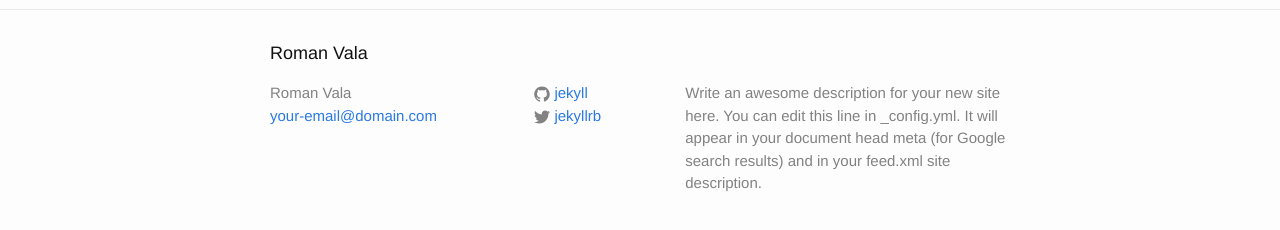
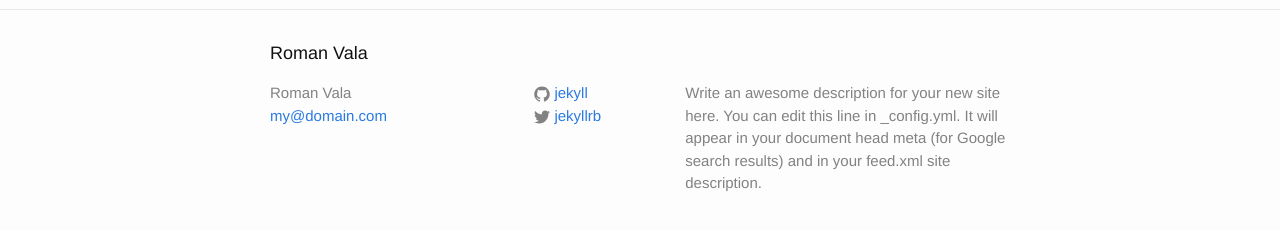
Before and after one commit to Roman-Vala/Roman-Vala.github.io, a Jekyll site: the page built from index.html, in a window 1280 px wide. Shown: the part 287-517 px from the top of the page. Built offline with Jekyll 4.4.1, drawn with Linux system fonts in a browser that asks for light colours.

Commit message:
Updated _config.yml

```diff
--- a/_config.yml
+++ b/_config.yml
@@ -7,7 +7,7 @@
 
 # Site settings
 title: Roman Vala
-email: your-email@domain.com
+email: my@domain.com
 description: > # this means to ignore newlines until "baseurl:"
   Write an awesome description for your new site here. You can edit this
   line in _config.yml. It will appear in your document head meta (for
```
